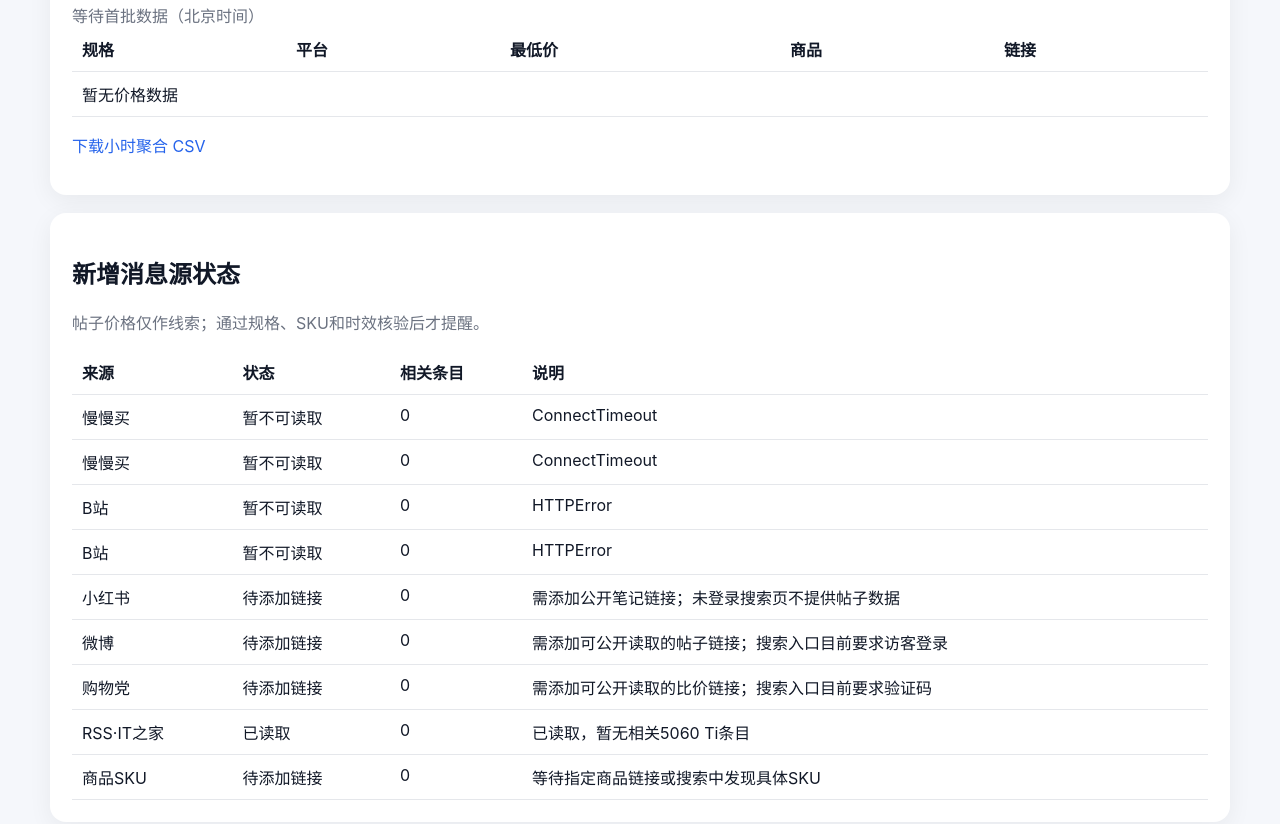
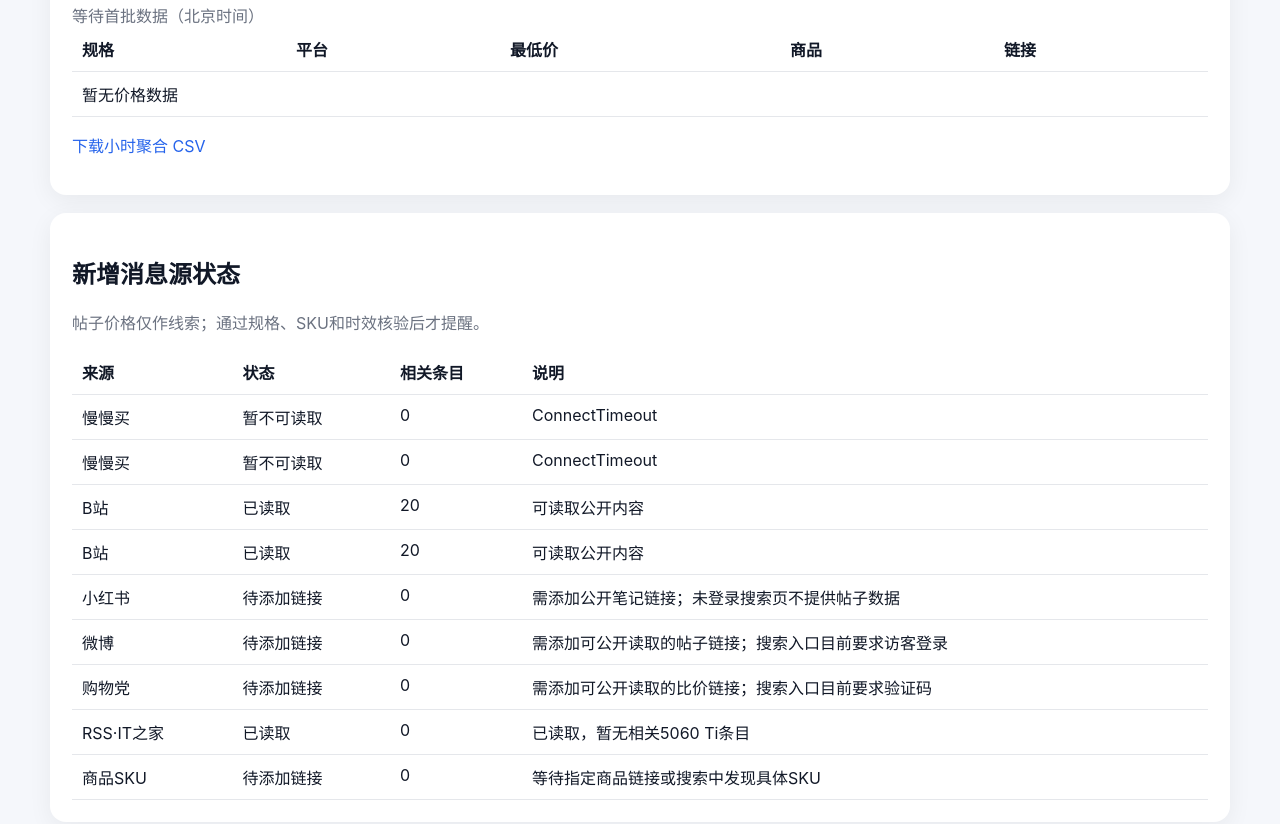
Before and after one commit to skk15857411020/5060TI, a plain HTML site: page docs/index.html in a window 1280 px wide. Shown: the part 1041-1865 px from the top of the page. Drawn offline with Linux system fonts and the light colour scheme.

Commit message:
chore: update price history and trend

```diff
--- a/docs/index.html
+++ b/docs/index.html
@@ -35,7 +35,7 @@ a{color:#2563eb;text-decoration:none}
 </table>
 <p><a href="hourly_min.csv">下载小时聚合 CSV</a></p>
 </div>
-<div class="card"><h2>新增消息源状态</h2><p class="muted">帖子价格仅作线索；通过规格、SKU和时效核验后才提醒。</p><table><thead><tr><th>来源</th><th>状态</th><th>相关条目</th><th>说明</th></tr></thead><tbody><tr><td>慢慢买</td><td>暂不可读取</td><td>0</td><td>ConnectTimeout</td></tr><tr><td>慢慢买</td><td>暂不可读取</td><td>0</td><td>ConnectTimeout</td></tr><tr><td>B站</td><td>暂不可读取</td><td>0</td><td>HTTPError</td></tr><tr><td>B站</td><td>暂不可读取</td><td>0</td><td>HTTPError</td></tr><tr><td>小红书</td><td>待添加链接</td><td>0</td><td>需添加公开笔记链接；未登录搜索页不提供帖子数据</td></tr><tr><td>微博</td><td>待添加链接</td><td>0</td><td>需添加可公开读取的帖子链接；搜索入口目前要求访客登录</td></tr><tr><td>购物党</td><td>待添加链接</td><td>0</td><td>需添加可公开读取的比价链接；搜索入口目前要求验证码</td></tr><tr><td>RSS·IT之家</td><td>已读取</td><td>0</td><td>已读取，暂无相关5060 Ti条目</td></tr><tr><td>商品SKU</td><td>待添加链接</td><td>0</td><td>等待指定商品链接或搜索中发现具体SKU</td></tr></tbody></table></div>
+<div class="card"><h2>新增消息源状态</h2><p class="muted">帖子价格仅作线索；通过规格、SKU和时效核验后才提醒。</p><table><thead><tr><th>来源</th><th>状态</th><th>相关条目</th><th>说明</th></tr></thead><tbody><tr><td>慢慢买</td><td>暂不可读取</td><td>0</td><td>ConnectTimeout</td></tr><tr><td>慢慢买</td><td>暂不可读取</td><td>0</td><td>ConnectTimeout</td></tr><tr><td>B站</td><td>已读取</td><td>20</td><td>可读取公开内容</td></tr><tr><td>B站</td><td>已读取</td><td>20</td><td>可读取公开内容</td></tr><tr><td>小红书</td><td>待添加链接</td><td>0</td><td>需添加公开笔记链接；未登录搜索页不提供帖子数据</td></tr><tr><td>微博</td><td>待添加链接</td><td>0</td><td>需添加可公开读取的帖子链接；搜索入口目前要求访客登录</td></tr><tr><td>购物党</td><td>待添加链接</td><td>0</td><td>需添加可公开读取的比价链接；搜索入口目前要求验证码</td></tr><tr><td>RSS·IT之家</td><td>已读取</td><td>0</td><td>已读取，暂无相关5060 Ti条目</td></tr><tr><td>商品SKU</td><td>待添加链接</td><td>0</td><td>等待指定商品链接或搜索中发现具体SKU</td></tr></tbody></table></div>
 </main>
 </body>
 </html>
```
